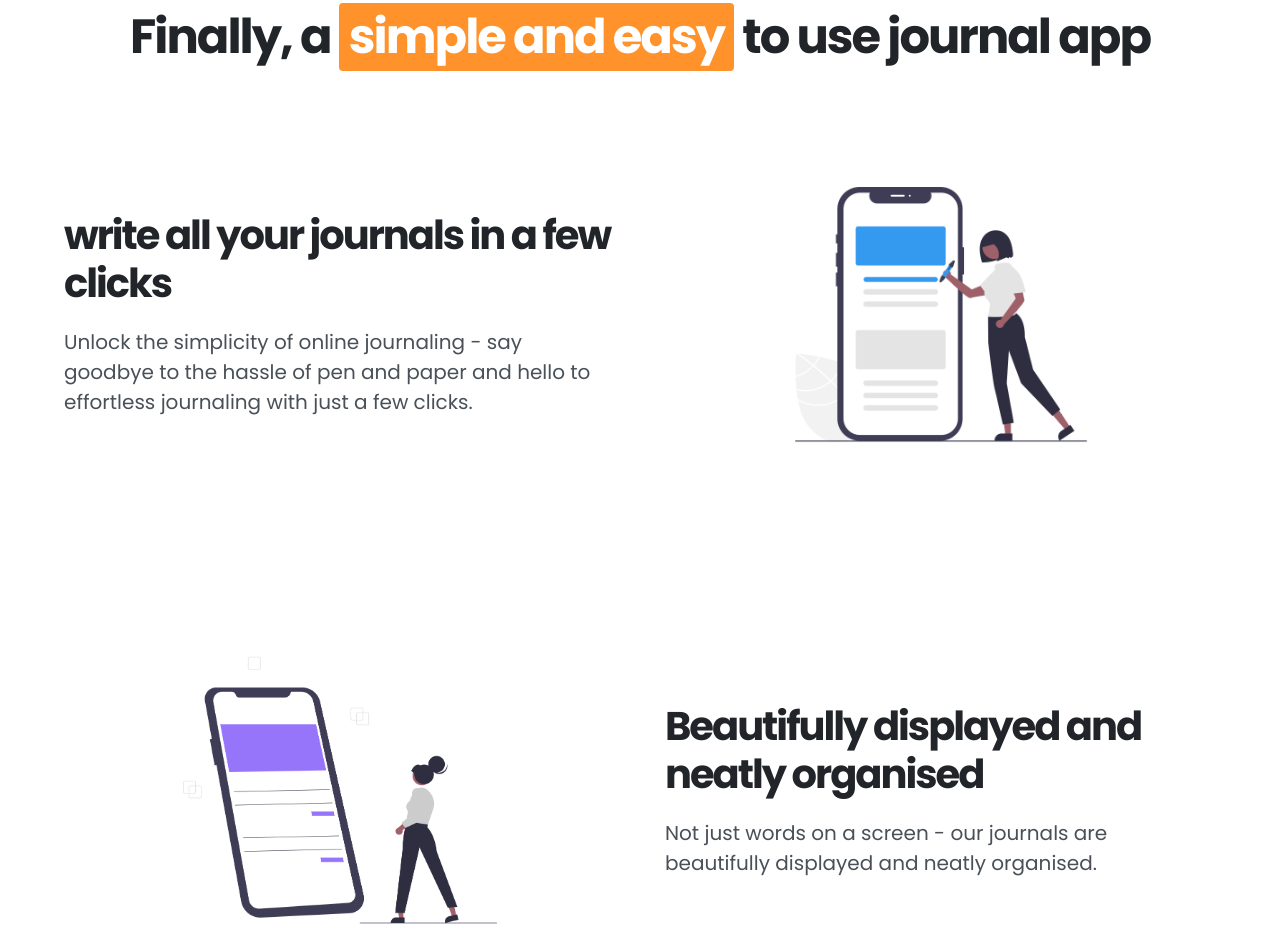
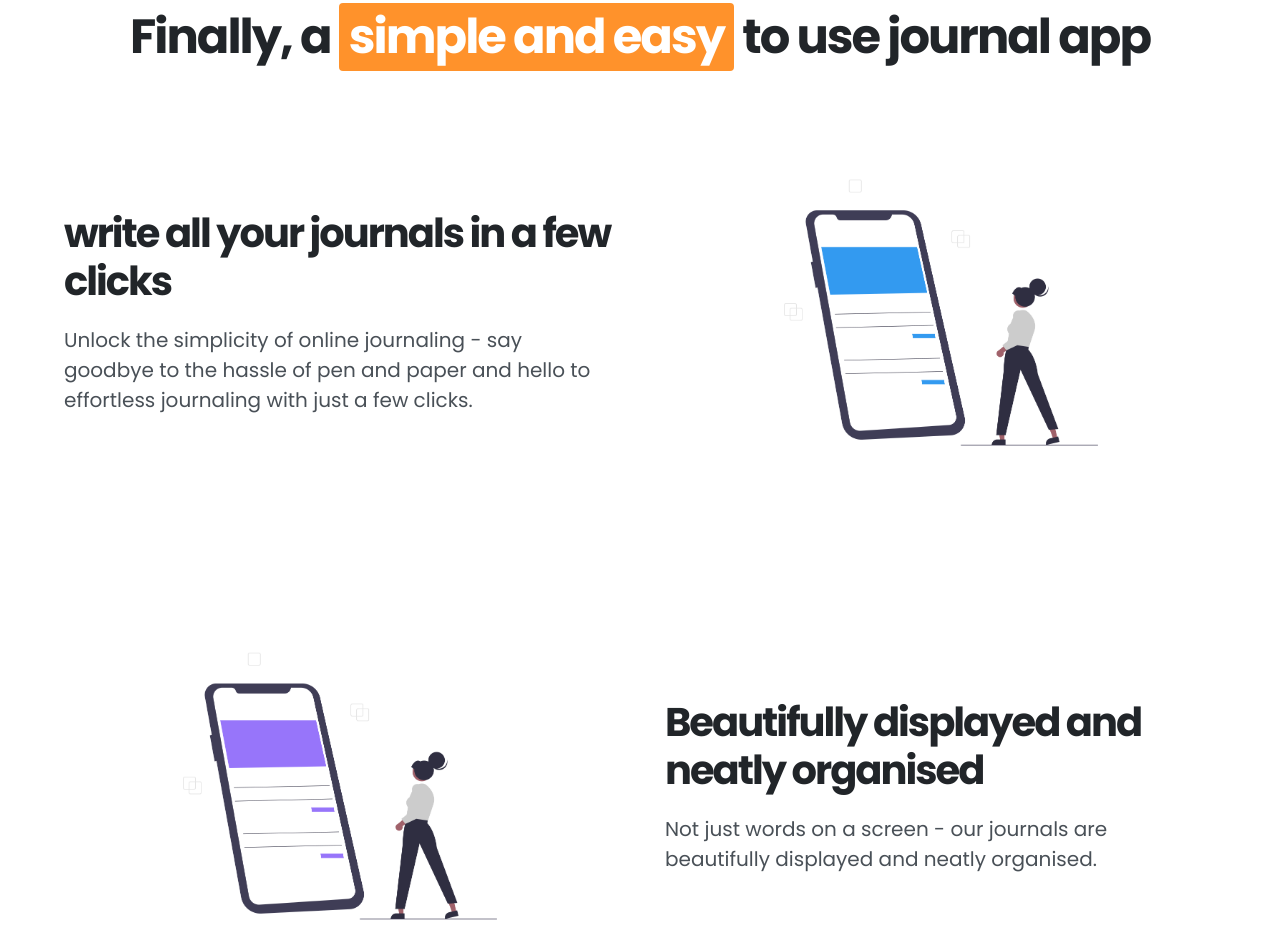
Before and after one commit to MahimCode/quill-ui, a plain HTML site: page index.html in a window 1280 px wide. Shown: the part 897-1848 px from the top of the page. Drawn offline with Linux system fonts and the light colour scheme.

Commit message:
Changed feature-1 image

```diff
--- a/index.html
+++ b/index.html
@@ -67,7 +67,7 @@
                 </p>
                 </div>
 
-                <img class="feature-img" src="Images/features-1.jpg" alt="Simple Online Journaling"/>
+                <img class="feature-img" src="Images/features-1.png" alt="Simple Online Journaling"/>
 
                 <div>
                 <h3 class="feature-heading">Beautifully displayed and neatly organised</h3>
```
Also changed, not shown: Images/features-1.png (added).
